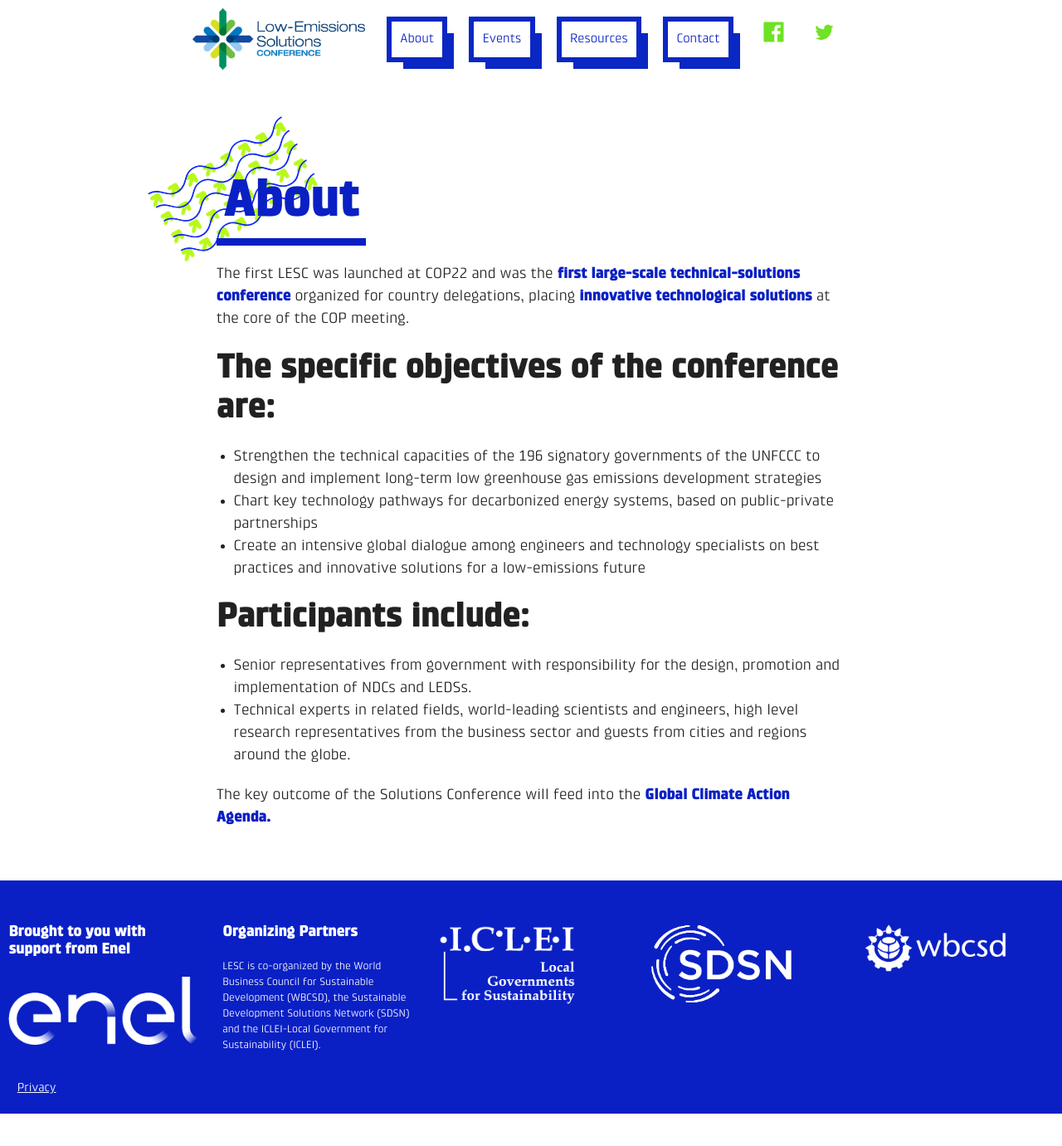
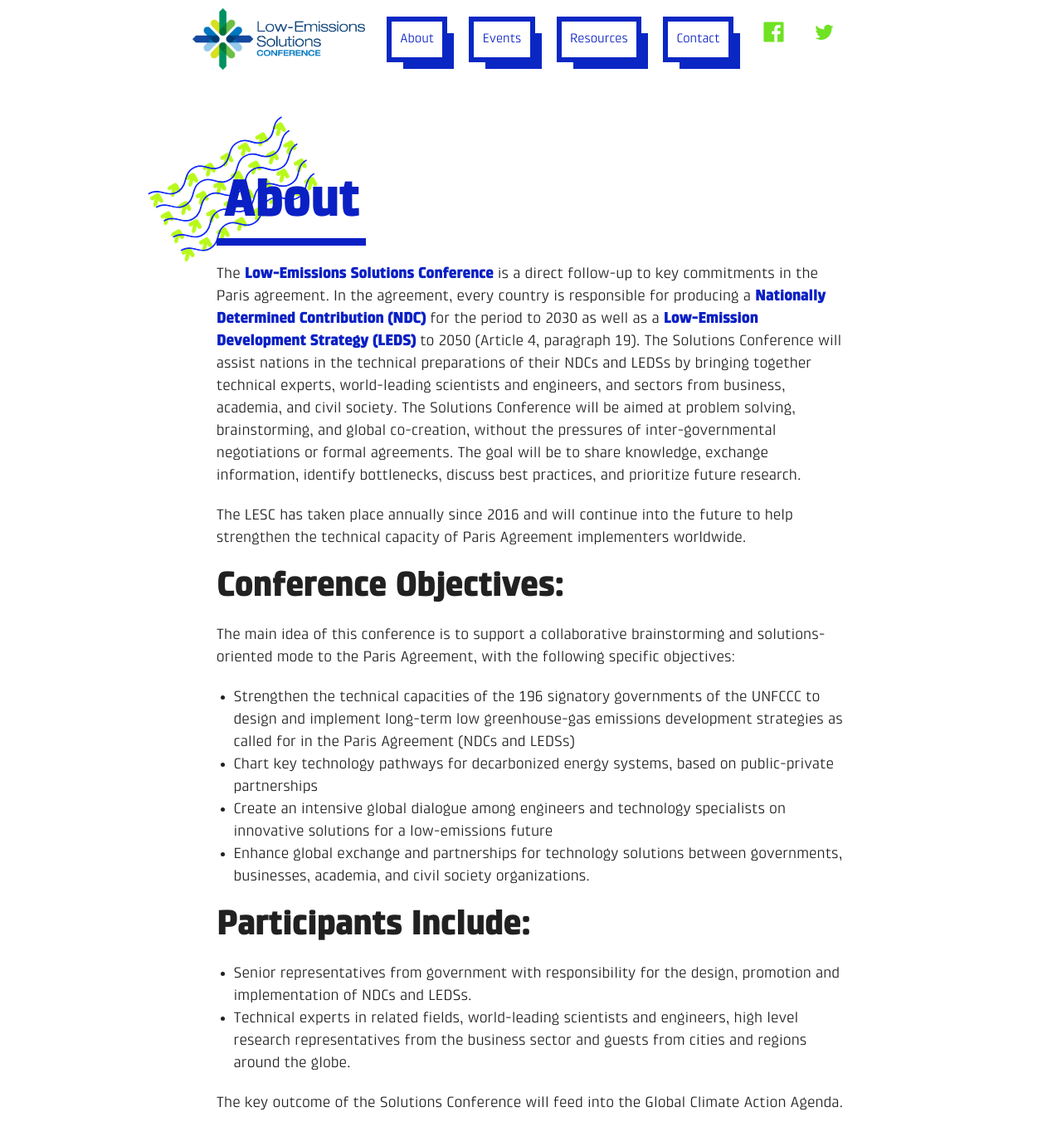
Before and after one commit to ryanswaney/lesc-jekyll, a Jekyll site: the page built from about.markdown, in a window 1280 px wide and 1400 px high. Shown: the top 1381 px of the window at 83% size. Built offline with Jekyll 4.4.1, drawn with Linux system fonts in a browser that asks for light colours; nearby versions of some CDN libraries.

Commit message:
updated about page

```diff
--- a/about.markdown
+++ b/about.markdown
@@ -4,17 +4,21 @@
 layout: page
 ---
 
-The first LESC was launched at COP22 and was the __first large-scale technical-solutions conference__ organized for country delegations, placing __innovative technological solutions__ at the core of the COP meeting.
+The __Low-Emissions Solutions Conference__ is a direct follow-up to key commitments in the Paris agreement. In the agreement, every country is responsible for producing a __Nationally Determined Contribution (NDC)__ for the period to 2030 as well as a __Low-Emission Development Strategy (LEDS)__ to 2050 (Article 4, paragraph 19). The Solutions Conference will assist nations in the technical preparations of their NDCs and LEDSs by bringing together technical experts, world-leading scientists and engineers, and sectors from business, academia, and civil society. The Solutions Conference will be aimed at problem solving, brainstorming, and global co-creation, without the pressures of inter-governmental negotiations or formal agreements. The goal will be to share knowledge, exchange information, identify bottlenecks, discuss best practices, and prioritize future research.
 
-## The specific objectives of the conference are:
+The LESC has taken place annually since 2016 and will continue into the future to help strengthen the technical capacity of Paris Agreement implementers worldwide.
 
-* Strengthen the technical capacities of the 196 signatory governments of the UNFCCC to design and implement long-term low greenhouse gas emissions development strategies
+## Conference Objectives:
+
+The main idea of this conference is to support a collaborative brainstorming and solutions-oriented mode to the Paris Agreement, with the following specific objectives:
+
+* Strengthen the technical capacities of the 196 signatory governments of the UNFCCC to design and implement long-term low greenhouse-gas emissions development strategies as called for in the Paris Agreement (NDCs and LEDSs)
 * Chart key technology pathways for decarbonized energy systems, based on public-private partnerships
-* Create an intensive global dialogue among engineers and technology specialists on best practices and innovative solutions for a low-emissions future
+* Create an intensive global dialogue among engineers and technology specialists on innovative solutions for a low-emissions future
+* Enhance global exchange and partnerships for technology solutions between governments, businesses, academia, and civil society organizations.
 
-## Participants include:
-
+## Participants Include:
 * Senior representatives from government with responsibility for the design, promotion and implementation of NDCs and LEDSs.
 * Technical experts in related fields, world-leading scientists and engineers, high level research representatives from the business sector and guests from cities and regions around the globe.
 
-The key outcome of the Solutions Conference will feed into the __Global Climate Action Agenda.__
+The key outcome of the Solutions Conference will feed into the Global Climate Action Agenda.
```
